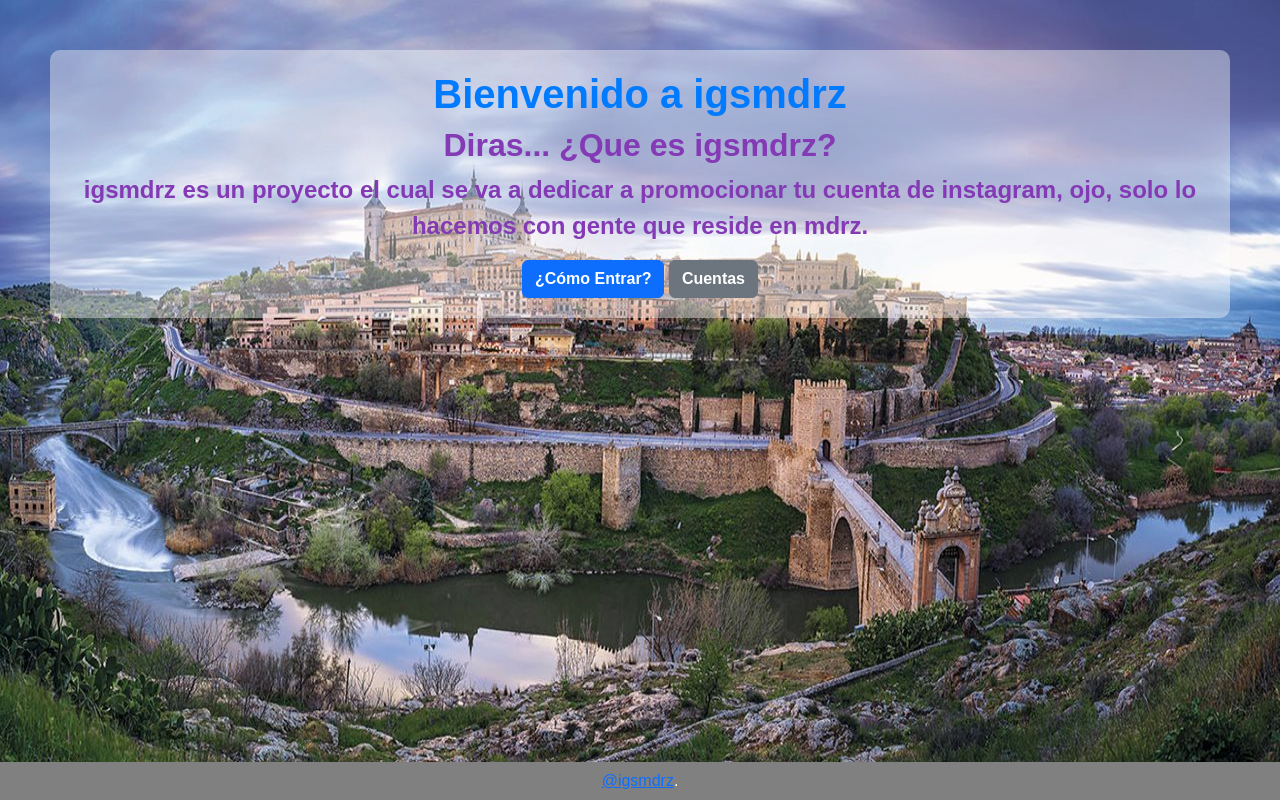
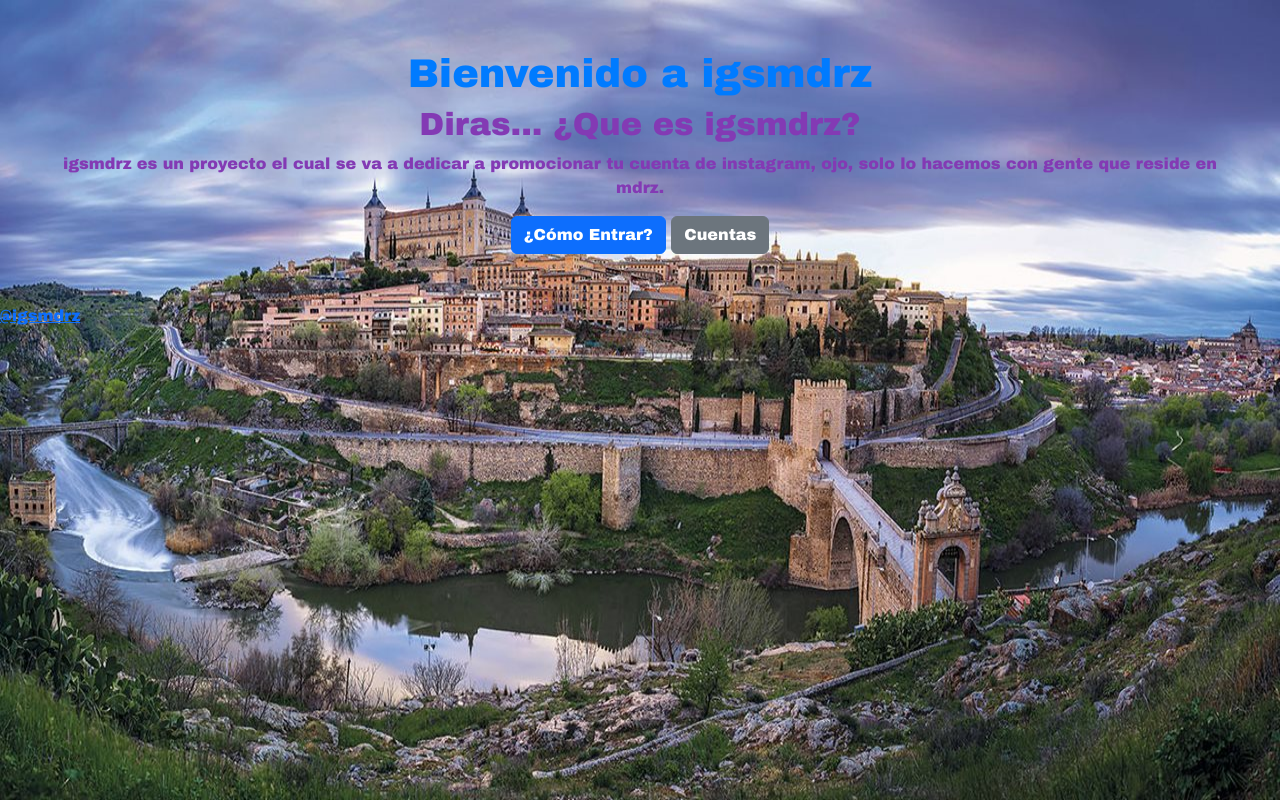
Before and after one commit to Ilias-Kly/Ilias-Kly.github.io, a browser extension: page igsmdrz/index.html in a window 1280 px wide. Drawn offline with nearby package versions, Linux system fonts and the light colour scheme; files whose address does not match are found by name.

Commit message:
Update styles.css

```diff
--- a/igsmdrz/styles.css
+++ b/igsmdrz/styles.css
@@ -12,68 +12,51 @@ body {
 .contenido {
   text-align: center;
   margin: 50px;
-  background-color: rgba(255, 255, 255, 0.4);
-  padding: 20px;
-  border-radius: 10px;
-  padding: 20px;
+  color de fondo: rgba(255, 255, 255, 0,4);
+  acolchado: 20px;
+  radio fronterizo: 10px;
+  acolchado: 20px;
 
 
 }
 
 h1 {
   color: #007bff;
-  font-weight: bold;
-  font-size: 2.5em;
+  tipografía: negrita;
+  tamaño fuente: 2.5em;
 }
 h2 {
   color: #833AB4;
-  font-weight: bold;
-  font-size: 2em;
+  tipografía: negrita;
+  tamaño fuente: 2em;
 }
 p {
   color: #833AB4;
-  font-size: 1.5em;
+  tamaño fuente: 1.5em;
 
 
 }
 p1 {
   color: #007bff;
-  font-size: 1.5em;
+  tamaño fuente: 1.5em;
 
 
 }
 
 
-@media only screen and (max-width: 767px) {
-  body {
-    background-attachment: fixed;
+@medios sólo pantalla y (ancho máximo: 767px) {
+ cuerpo {
+    fondo adjunto: fijo;
   }
 }
-.footer {
-  position: fixed;
-  bottom: 0;
-  left: 0;
-  width: 100%;
-  background-color: #808080;
-  padding: 10px;
-  text-align: center;
+. .pie de página {
+  posición: fijo;
+  abajo: 0;
+  izquierda: 0;
+  ancho: 100%;
+  color de fondo: #808080;
+  acolchado: 10px;
+  texto alineado: centro;
   color: #fff;
-  font: 100% Arial, sans-serif;
+  fuente: 100% arial, sans-serif;
 }
-@media only screen and (max-width: 767px) {
-  body {
-    font-family: 'Montserrat', sans-serif;
-    font-weight: 800;
-  }
-}
-
-body, button, input, select, textarea {
-  font-family: 'Montserrat', sans-serif;
-  font-weight: 800;
-}
-
-
-.btn {
-  font-family: 'Montserrat', sans-serif !important;
-  font-weight: 800 !important;
-}
```
